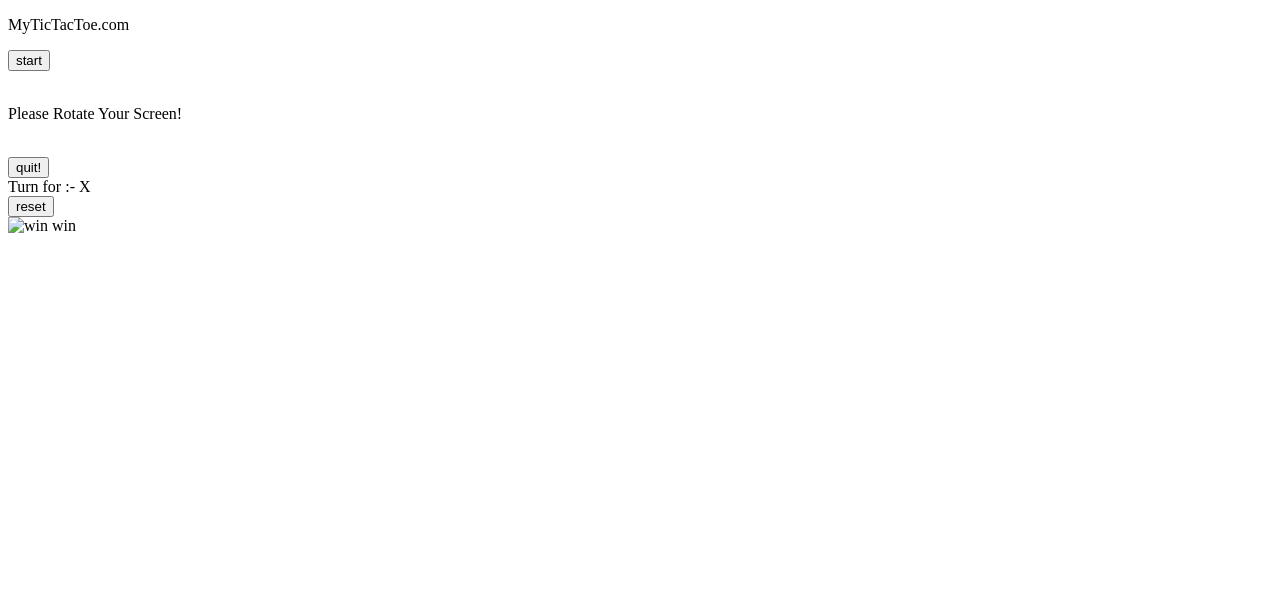
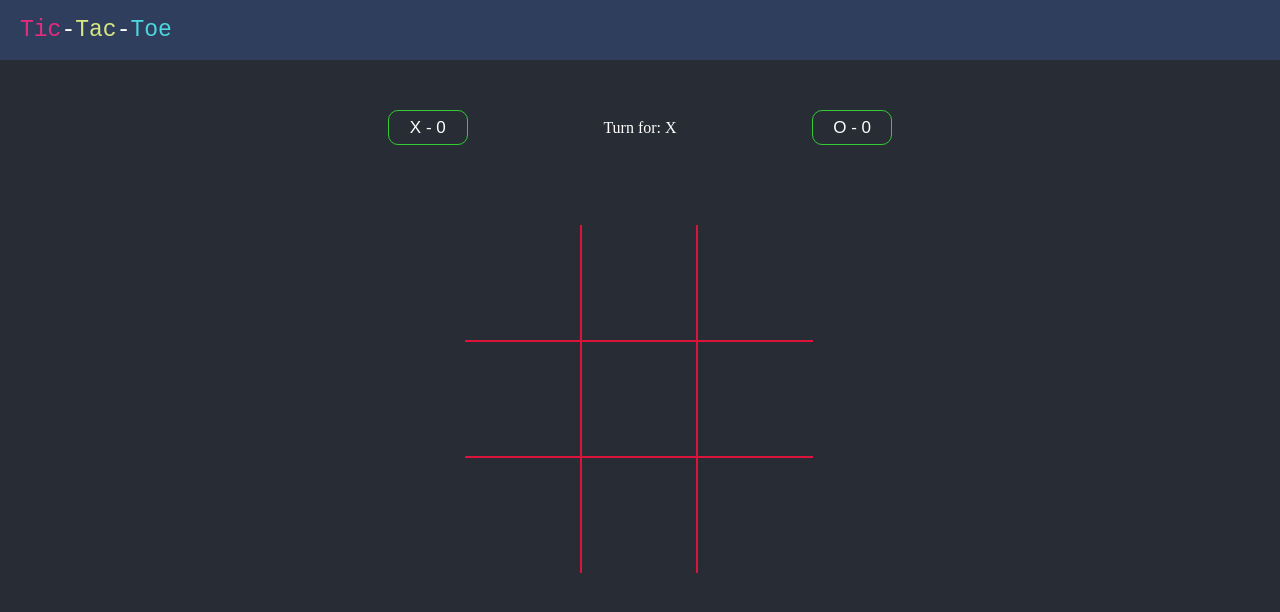
Before and after one commit to sachin-jha7/tic_tac_toe-game, a plain HTML site: page index.html in a window 1280 px wide. Drawn offline with Linux system fonts and the light colour scheme.

Commit message:
Update index.html
Changing the document

```diff
--- a/index.html
+++ b/index.html
@@ -4,64 +4,50 @@
 <head>
     <meta charset="UTF-8">
     <meta name="viewport" content="width=device-width, initial-scale=1.0">
-    <title>Tic-Tac-Toe</title>
-    <link rel="stylesheet" href="tictactoe.css">
+    <title>Tic Tac Toe</title>
+    <link rel="stylesheet" href="style.css">
+    <link rel="preconnect" href="https://fonts.googleapis.com">
+    <link rel="preconnect" href="https://fonts.gstatic.com" crossorigin>
+    <link href="https://fonts.googleapis.com/css2?family=Montserrat:ital,wght@0,100..900;1,100..900&display=swap"
+        rel="stylesheet">
 </head>
 
 <body>
+    <div class="nav">
+        <p class="header"><span class="one">Tic</span>-<span class="two">Tac</span>-<span class="three">Toe</span></p>
+    </div>
     <div class="main">
-        <nav>
-            <div class="nav">
-                <p>MyTicTacToe.com</p>
+        <div class="game-container">
+            <div class="score-bar">
+                <button class="btn X-btn">X - 0</button>
+                <p class="turn">Turn for: X</p>
+                <button class="btn O-btn">O - 0</button>
             </div>
-        </nav>
-        <div class="navBtn">
-            <button class="playBtn1 change">start</button>
-        </div>
-        <br>
-        <div class="smallScreen">
-            <p>Please Rotate Your Screen!</p>
-        </div>
-        <div class="container">
-            <div class="line"></div>
-            <div class="btn bl bt btn1" type="button" id="1">
-                <p></p>
+            <div class="result">
+                <p class="result-text">X &nbsp; wins</p>
+                <button class="restart-btn">Restart</button>
             </div>
-            <div class="btn bt btn2" type="button" id="2">
-                <p></p>
+            <div class="container">
+                <div class="line-one">
+                    <div class="box b-t0 b-l0" id="box1" type="button"></div>
+                    <div class="box b-l0" id="box2" type="button"></div>
+                    <div class="box b-l0 b-b0" id="box3" type="button"></div>
+                </div>
+                <div class="line-two">
+                    <div class="box b-t0" id="box4" type="button"></div>
+                    <div class="box" id="box5" type="button"></div>
+                    <div class="box b-b0" id="box6" type="button"></div>
+                </div>
+                <div class="line-three">
+                    <div class="box b-t0 b-r0" id="box7" type="button"></div>
+                    <div class="box b-r0" id="box8" type="button"></div>
+                    <div class="box b-r0 b-b0" id="box9" type="button"></div>
+                </div>
+                <div class="line"></div>
             </div>
-            <div class="btn bt br btn3" type="button" id="3">
-                <p></p>
-            </div>
-            <div class="btn bl btn4" type="button" id="4">
-                <p></p>
-            </div>
-            <div class="btn btn5" type="button" id="5">
-                <p></p>
-            </div>
-            <div class="btn br btn6" type="button" id="6">
-                <p></p>
-            </div>
-            <div class="btn bl bb btn7" type="button" id="7">
-                <p></p>
-            </div>
-            <div class="btn bb btn8" type="button" id="8">
-                <p></p>
-            </div>
-            <div class="btn bb br btn9" type="button" id="9">
-                <p></p>
-            </div>
-            <br>
-            <button class="quit">quit!</button>
-        </div>
-        <div class="info">
-            <div class="turn"><span class="option">Turn for :- X</span></div>
-            <button class="reset">reset</button>
-        </div>
-        <div class="winImg">
-            <img src="i-win.gif" alt="win win">
         </div>
     </div>
-    <script src="tictactoe.js"></script>
+    <script src="app.js"></script>
 </body>
+
 </html>
```
